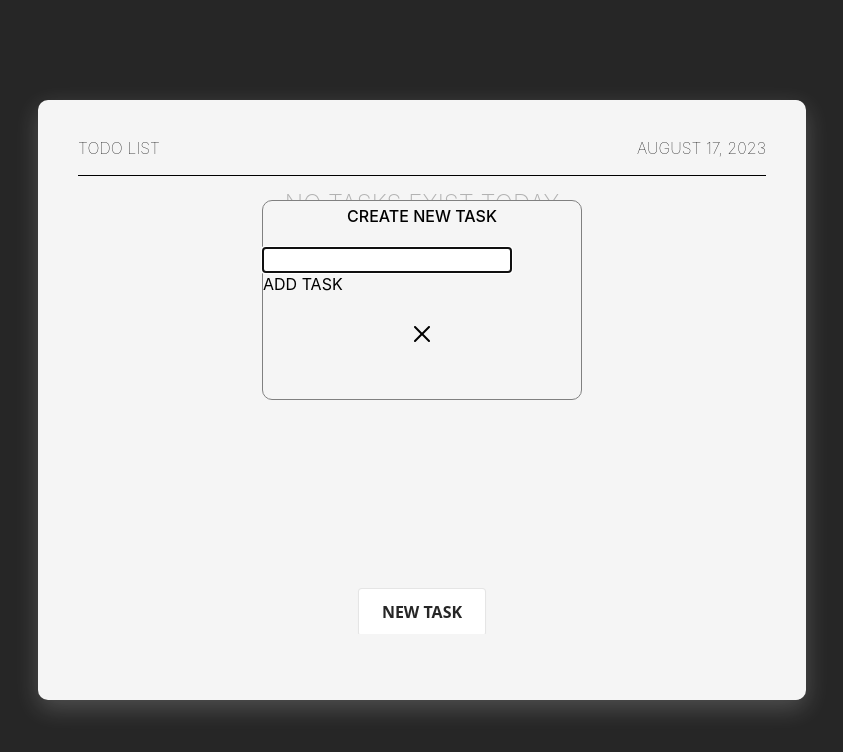
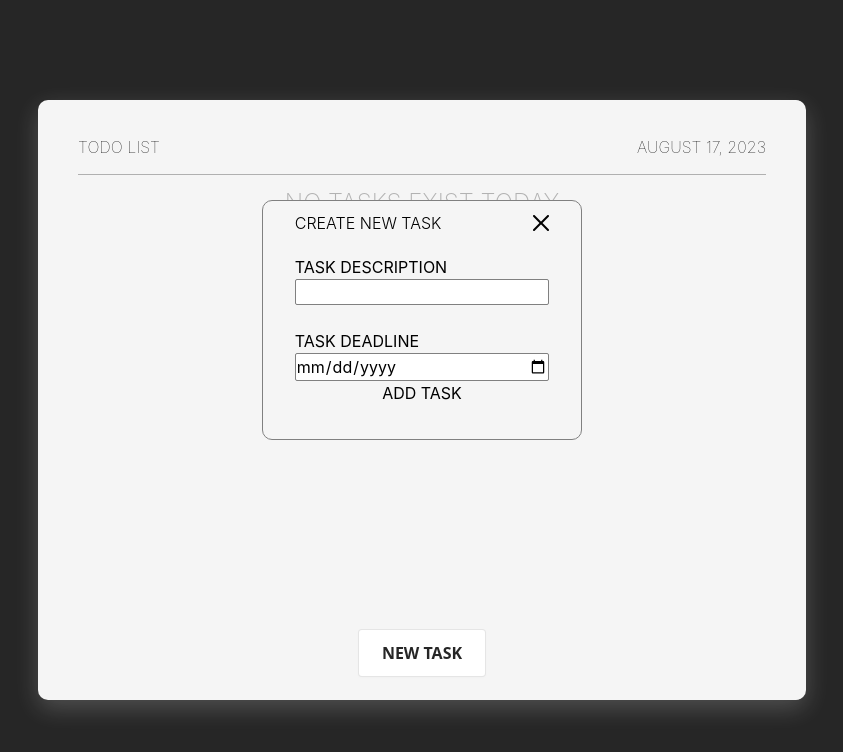
Before and after one commit to connorabernethy/todo, a React (Create React App) app: page / in a window 1280 px wide. Both pictures are taken after a click on the button "NEW TASK". Shown: the top 752 px of the page, without its empty margins (218-1061 px from the left). Built offline with nearby package versions, Linux system fonts and the light colour scheme; the HTML template or start-up script is replaced by a standard one.

Commit message:
Updating styling and adding Task component

```diff
--- a/src/App.css
+++ b/src/App.css
@@ -25,7 +25,7 @@
 .todo-header {
   width: 100%;
   height: 10%;
-  border-bottom: 1px solid black;
+  border-bottom: 1px solid #72727286;
   padding: 10px 0;
   display: flex;
   justify-content: space-between;
@@ -34,7 +34,7 @@
 
 .content {
   display: flex;
-  justify-content: space-between;
+  justify-content: flex-start;
   align-items: center;
   flex-direction: column;
   width: 100%;
@@ -110,9 +110,17 @@
   border: 1px solid grey;
 }
 
-.modal-form-container {
+.modal-form-container form {
   display: flex;
-  justify-content: center;
+  flex-direction: column;
+  justify-content: space-between;
+  width: 100%;
+  height: 80%;
+}
+
+.modal-form-container input {
+  border: 1px solid grey;
+  border-radius: 2px;
 }
 
 .no-tasks {
@@ -122,14 +130,39 @@
   font-weight: 200;
 }
 
+.task-container {
+  width: 100%;
+  height: 50px;
+  border-radius: 20px;
+  border: 1px solid #727272;
+  padding: 0 20px;
+  display: flex;
+  justify-content: space-between;
+  margin: 0 0 10px 0;
+
+  animation: task-fadein;
+  animation-duration: 1s;
+}
+
 h1, h2 {
   font-weight: lighter;
+}
+
+@keyframes task-fadein {
+  from {
+    opacity: 0;
+    margin-top: 50px;
+  }
+  to {
+    opacity: 1;
+    margin-top: 0;
+  }
 }
 
 @keyframes fadein {
   from {
     opacity: 0;
-    margin: 300px 0;
+    margin: 200px 0;
   }
 
   to {
--- a/src/components/MainContainer.js
+++ b/src/components/MainContainer.js
@@ -1,6 +1,8 @@
 import React from "react";
 import { useState } from "react";
 import NewTaskModal from "./NewTaskModal";
+import Task from "./Task";
+import { Input } from '@chakra-ui/react'
 
 const MainContainer = (props) => {
     let date = new Date();
@@ -24,20 +26,22 @@ const MainContainer = (props) => {
     ];
 
     const [taskBody, setTaskBody] = useState("");
+    const [deadline, setDeadline] = useState();
     const [tasks, setTasks] = useState([]);
 
     const handleSubmit = event => {
         event.preventDefault();
-        if (taskBody.length === 0) {
-            setTaskBody("Please input a valid message.")
+        if (taskBody.length === 0 || !deadline) {
+            console.log("Error");
         }
         else {
+            let newTask = {description: taskBody, deadline: deadline}
             setTasks((task) => [
                 ...tasks,
-                taskBody
+                newTask,
             ]);
+        }
         setTaskBody("");
-        }
     }
 
     return (
@@ -51,18 +55,29 @@ const MainContainer = (props) => {
                     {tasks.length === 0 ? (
                         <div class="no-tasks">NO TASKS EXIST TODAY</div>
                     ) : (tasks.map(task =>
-                        <li>{task}</li>))}
+                        <Task description={task.description} deadline={task.deadline}/>))}
+                </div>
                 <NewTaskModal>
                     <div class="modal-form-container">
                         <form onSubmit={handleSubmit}>
+                            <label for="task-input">TASK DESCRIPTION</label>
                             <input id="task-input" value={taskBody} onChange={event => setTaskBody(event.target.value)}></input>
+                            <br></br>
+                            <label for="deadline-input">TASK DEADLINE</label>
+                            <Input
+                                placeholder="Select Date and Time"
+                                size="md"
+                                type="date"
+                                id="deadline-input"
+                                value={deadline}
+                                onChange={event => setDeadline(event.target.value)}
+                            />
                             <button type="submit">ADD TASK</button>
                         </form>
                     </div>
                 </NewTaskModal>
             </div>
         </div>
-        </div>
     )
 }
 
--- a/src/components/NewTaskModal.js
+++ b/src/components/NewTaskModal.js
@@ -19,14 +19,17 @@ function NewTaskModal(props) {
                 <Button onClick={onOpen}>NEW TASK</Button>
             </div>
             <Modal isOpen={isOpen} onClose={onClose}>
-                <ModalContent className="modal-container" width="25%" height="25%">
-                    <ModalHeader mt={3} fontWeight="500">CREATE NEW TASK</ModalHeader>
-                    <ModalBody mt={20}>
+                <ModalContent className="modal-container" width="25%" height="30%" minW="200px">
+                    <ModalHeader mt={10}
+                    fontWeight="300"
+                    justifyContent="space-between"
+                    alignItems="center"
+                    display="flex" width="80%">CREATE NEW TASK
+                    <ModalCloseButton />
+                    </ModalHeader>
+                    <ModalBody mt={20} w="80%" h="80%">
                         {props.children}
                     </ModalBody>
-                    <ModalFooter mt={30}>
-                        <ModalCloseButton></ModalCloseButton>
-                    </ModalFooter>
                 </ModalContent>
             </Modal>
         </>
--- /dev/null
+++ b/src/components/Task.js
@@ -0,0 +1,13 @@
+import React from "react";
+
+const Task = (props) => {
+    const {description, deadline} = props;
+    return(
+        <div class="task-container">
+            <p>{description}</p>
+            <span>{deadline}</span>
+        </div>
+    )
+}
+
+export default Task;
```
Lines whose indentation alone changed are shown as unchanged.
